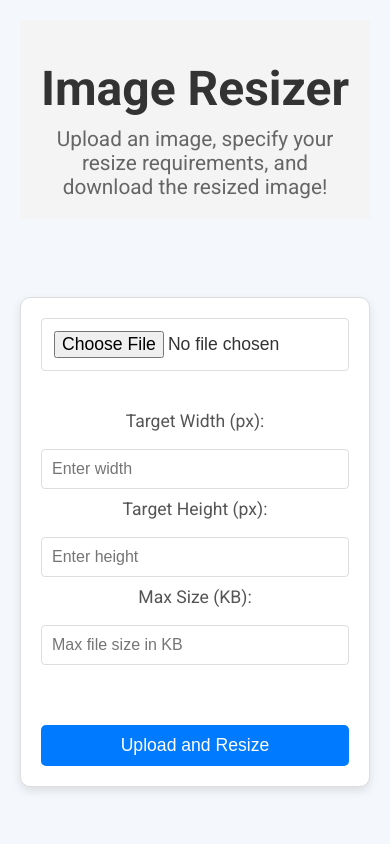
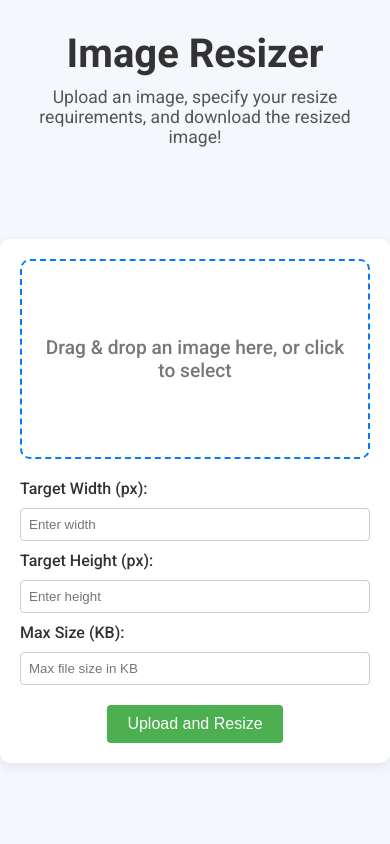
Before and after one commit to iamgroot1123/image-resizer, a Flask app: page / in a window 390 px wide. Run offline with Flask 3, Linux system fonts and the light colour scheme; some libraries are stand-ins or nearby versions.

Commit message:
Added Drag and Drop

```diff
--- a/app.py
+++ b/app.py
@@ -4,42 +4,34 @@ import io
 
 app = Flask(__name__)
 
-# Allowed image extensions
 ALLOWED_EXTENSIONS = {'jpg', 'jpeg', 'png', 'gif'}
 
 def allowed_file(filename):
     return '.' in filename and filename.rsplit('.', 1)[1].lower() in ALLOWED_EXTENSIONS
 
 def resize_image(input_image, target_width, target_height, max_file_size_kb):
-    # Open the input image
     img = Image.open(input_image)
-
-    # Resize the image to target size using LANCZOS resampling
     img = img.resize((target_width, target_height), Image.Resampling.LANCZOS)
 
-    # Start with a reasonable quality and reduce it if the file size is too large
     quality = 95
+    output = io.BytesIO()
 
     while True:
-        # Save to BytesIO buffer
-        output_buffer = io.BytesIO()
-        img.save(output_buffer, format='JPEG', quality=quality)
-        output_buffer.seek(0)
+        output.seek(0)
+        output.truncate(0)
+        img.save(output, format='JPEG', quality=quality)
+        size_kb = len(output.getvalue()) / 1024
 
-        # Check the file size
-        file_size_kb = len(output_buffer.getvalue()) / 1024  # File size in KB
-
-        # If the file size is under the target size, we are done
-        if file_size_kb <= max_file_size_kb:
+        if size_kb <= max_file_size_kb:
             break
 
-        # Otherwise, reduce the quality and try again
         quality -= 5
-        if quality < 10:  # Prevent quality from going too low
+        if quality < 10:
             print("Could not meet the file size requirement without losing too much quality.")
             break
 
-    return output_buffer, file_size_kb
+    output.seek(0)
+    return output, size_kb
 
 @app.route('/')
 def index():
@@ -54,7 +46,6 @@ def upload_image():
         return 'No selected file'
 
     if file and allowed_file(file.filename):
-        # Get the width, height, and max size from the form
         try:
             target_width = int(request.form['width'])
             target_height = int(request.form['height'])
@@ -62,15 +53,19 @@ def upload_image():
         except ValueError:
             return 'Invalid resize parameters. Please enter valid numbers.'
 
-        # Resize image in memory
-        output_buffer, file_size_kb = resize_image(file, target_width, target_height, max_file_size_kb)
+        output_image, file_size_kb = resize_image(
+            file, target_width, target_height, max_file_size_kb
+        )
 
-        # Send the resized image as a downloadable file
-        output_buffer.seek(0)
-        return send_file(output_buffer, as_attachment=True, download_name='resized_image.jpg', mimetype='image/jpeg')
+        # Direct download
+        return send_file(
+            output_image,
+            as_attachment=True,
+            download_name='resized_image.jpg',
+            mimetype='image/jpeg'
+        )
 
-    else:
-        return 'Invalid file type. Please upload an image file (jpg, jpeg, png, gif).'
+    return 'Invalid file type. Please upload an image file (jpg, jpeg, png, gif).'
 
 if __name__ == '__main__':
     app.run(debug=True)
--- a/static/style.css
+++ b/static/style.css
@@ -1,4 +1,3 @@
-/* Global Styles */
 * {
     margin: 0;
     padding: 0;
@@ -11,32 +10,30 @@ body {
     color: #333;
     display: flex;
     flex-direction: column;
-    justify-content: flex-start; /* Keeps the title at the top */
+    min-height: 100vh;
     align-items: center;
-    min-height: 100vh;
-    padding: 20px;
 }
 
 header {
     text-align: center;
-    margin-bottom: 40px; /* Space between header and form */
+    padding: 30px 20px 10px;
 }
 
 h1 {
-    font-size: 3rem;  /* Larger title */
-    color: #333;
+    font-size: 2.5rem;
+    margin-bottom: 10px;
 }
 
 p {
-    font-size: 1.3rem;  /* Increased size */
-    color: #666;
-    margin-top: 10px;
+    font-size: 1.1rem;
+    color: #555;
 }
 
 .form-container {
+    flex: 1;
     display: flex;
-    flex-direction: column;
     align-items: center;
+    justify-content: center;
     width: 100%;
 }
 
@@ -45,104 +42,93 @@ p {
     flex-direction: column;
     gap: 20px;
     width: 100%;
-    max-width: 600px;  /* Limiting the form's width */
-    align-items: center;
-}
-
-.upload-form input[type="file"] {
-    padding: 12px;
-    font-size: 1.1rem;
-    border-radius: 4px;
-    border: 1px solid #ddd;
-    width: 100%;
     max-width: 600px;
-    margin-bottom: 20px;
-    display: block; /* Ensure block display */
-    text-align: center; /* Center the text (Choose file) */
+    padding: 20px;
+    border-radius: 10px;
+    background: #fff;
+    box-shadow: 0 4px 12px rgba(0,0,0,0.08);
 }
 
 .resize-options {
     display: flex;
     flex-direction: column;
-    gap: 20px;
-    width: 100%;
-    align-items: center;
+    gap: 10px;
 }
 
 .resize-options label {
-    font-size: 1.1rem;
-    color: #555;
-    margin-bottom: 8px;
-    display: block;
+    text-align: left;
+    font-weight: 500;
 }
 
 .resize-options input {
-    padding: 10px;
-    font-size: 1rem;
-    border: 1px solid #ddd;
+    padding: 8px;
     border-radius: 4px;
-    width: 100%;
-    max-width: 600px;
-}
-
-.upload-btn, .download-btn {
-    padding: 12px 24px;
-    font-size: 1.1rem;
-    border-radius: 4px;
-    cursor: pointer;
-    transition: background-color 0.3s ease;
-    width: 200px;
-    margin-top: 20px;
-    display: block;
-    margin-left: auto;
-    margin-right: auto;
+    border: 1px solid #ccc;
 }
 
 .upload-btn {
+    padding: 10px 20px;
     background-color: #4CAF50;
-    color: white;
+    color: #fff;
     border: none;
+    border-radius: 4px;
+    font-size: 1rem;
+    cursor: pointer;
+    align-self: center;
 }
 
 .upload-btn:hover {
     background-color: #45a049;
 }
 
-.download-btn {
-    background-color: #2196F3;
-    color: white;
-    text-decoration: none;
-    border-radius: 4px;
+/* Drop Zone Styles */
+.drop-zone {
+    width: 100%;
+    height: 200px;
+    padding: 20px;
+    display: flex;
+    align-items: center;
+    justify-content: center;
+    text-align: center;
+    font-family: 'Roboto', sans-serif;
+    font-weight: 500;
+    font-size: 1.2rem;
+    cursor: pointer;
+    color: #777;
+    border: 2px dashed #007bff;
+    border-radius: 10px;
+    transition: background-color 0.2s, border-color 0.2s;
 }
 
-.download-btn:hover {
-    background-color: #1976D2;
+.drop-zone--over {
+    border-style: solid;
+    background-color: #cde7ff;
 }
 
-/* Message Area */
-.message {
-    margin-top: 30px;
-    padding: 20px;
-    background-color: #f0f4f8;
-    border-radius: 5px;
-    box-shadow: 0 2px 4px rgba(0, 0, 0, 0.1);
-    max-width: 600px;
-    width: 100%;
+.drop-zone__input {
+    display: none;
 }
 
-.message p {
-    font-size: 1.2rem;
-    color: #333;
-    margin-bottom: 15px;
+.drop-zone__thumb {
+    width: 100%;
+    height: 100%;
+    border-radius: 10px;
+    overflow: hidden;
+    background-color: #f4f7fc;
+    background-size: cover;
+    background-position: center;
+    position: relative;
 }
 
-/* Responsive Design */
-@media (max-width: 768px) {
-    .upload-btn, .download-btn {
-        width: 100%;
-    }
-
-    .upload-form input[type="file"] {
-        max-width: 100%;
-    }
+.drop-zone__thumb::after {
+    content: attr(data-label);
+    position: absolute;
+    bottom: 0;
+    left: 0;
+    width: 100%;
+    padding: 5px 0;
+    color: #fff;
+    background: rgba(0, 0, 0, 0.75);
+    font-size: 0.9rem;
+    text-align: center;
 }
--- a/templates/index.html
+++ b/templates/index.html
@@ -1,133 +1,116 @@
 <!DOCTYPE html>
 <html lang="en">
 <head>
-    <meta charset="UTF-8" />
-    <meta name="viewport" content="width=device-width, initial-scale=1.0" />
+    <meta charset="UTF-8">
+    <meta name="viewport" content="width=device-width, initial-scale=1.0">
     <title>Image Resizer</title>
-    <link
-      href="https://fonts.googleapis.com/css2?family=Roboto:wght@400;500;700&display=swap"
-      rel="stylesheet" />
-    <link
-      rel="stylesheet"
-      href="{{ url_for('static', filename='style.css') }}" />
-    <style>
-      body {
-        margin: 0;
-        font-family: "Roboto", sans-serif;
-        display: flex;
-        flex-direction: column;
-        min-height: 100vh;
-      }
-
-      header {
-        text-align: center;
-        padding: 40px 20px 20px;
-        background-color: #f4f4f4;
-      }
-
-      .form-container {
-        flex-grow: 1;
-        display: flex;
-        flex-direction: column;
-        justify-content: center;
-        align-items: center;
-      }
-
-      .upload-form {
-        display: flex;
-        flex-direction: column;
-        align-items: center;
-        padding: 20px;
-        border: 1px solid #ddd;
-        border-radius: 10px;
-        box-shadow: 0 4px 10px rgba(0, 0, 0, 0.1);
-        background-color: white;
-      }
-
-      input[type="file"] {
-        margin-bottom: 20px;
-        display: block;
-      }
-
-      .resize-options {
-        display: flex;
-        flex-direction: column;
-        gap: 10px;
-        margin-bottom: 20px;
-      }
-
-      .upload-btn,
-      .download-btn {
-        background-color: #007bff;
-        color: white;
-        padding: 10px 20px;
-        border: none;
-        border-radius: 5px;
-        cursor: pointer;
-        text-decoration: none;
-      }
-
-      .message {
-        margin-top: 20px;
-        text-align: center;
-      }
-
-      .download-btn {
-        margin-top: 10px;
-      }
-    </style>
+    <link href="https://fonts.googleapis.com/css2?family=Roboto:wght@400;500;700&display=swap" rel="stylesheet">
+    <link rel="stylesheet" href="{{ url_for('static', filename='style.css') }}">
 </head>
 <body>
-    <!-- Title and Description at the top -->
+    <!-- Top title + description -->
     <header>
         <h1>Image Resizer</h1>
-      <p>
-        Upload an image, specify your resize requirements, and download the
-        resized image!
-      </p>
+        <p>Upload an image, specify your resize requirements, and download the resized image!</p>
     </header>
 
-    <!-- Form for uploading the image and specifying resize options -->
+    <!-- Centered form block -->
     <div class="form-container">
-      <form
-        action="/upload"
-        method="POST"
-        enctype="multipart/form-data"
-        class="upload-form">
-        <input type="file" name="image" accept="image/*" required />
+        <form action="/upload" method="POST" enctype="multipart/form-data" class="upload-form">
 
-        <!-- Resize Options -->
+            <!-- File input -->
+            <div class="drop-zone">
+                <span class="drop-zone__prompt">Drag & drop an image here, or click to select</span>
+                <input type="file" name="image" id="fileInput" class="drop-zone__input" accept="image/*" required>
+            </div>
+
             <div class="resize-options">
                 <label for="width">Target Width (px):</label>
-          <input
-            type="number"
-            name="width"
-            id="width"
-            min="10"
-            placeholder="Enter width"
-            required />
+                <input type="number" name="width" id="width" min="10" placeholder="Enter width" required>
 
                 <label for="height">Target Height (px):</label>
-          <input
-            type="number"
-            name="height"
-            id="height"
-            min="10"
-            placeholder="Enter height"
-            required />
+                <input type="number" name="height" id="height" min="10" placeholder="Enter height" required>
 
                 <label for="max_size">Max Size (KB):</label>
-          <input
-            type="number"
-            name="max_size"
-            id="max_size"
-            min="1"
-            placeholder="Max file size in KB"
-            required />
+                <input type="number" name="max_size" id="max_size" min="1" placeholder="Max file size in KB" required>
             </div>
 
             <button type="submit" class="upload-btn">Upload and Resize</button>
         </form>
     </div>
+
+    <script>
+        document.querySelectorAll(".drop-zone__input").forEach((inputElement) => {
+            const dropZoneElement = inputElement.closest(".drop-zone");
+
+            dropZoneElement.addEventListener("click", (e) => {
+                inputElement.click();
+            });
+
+            inputElement.addEventListener("change", (e) => {
+                if (inputElement.files.length) {
+                    updateThumbnail(dropZoneElement, inputElement.files[0]);
+                }
+            });
+
+            dropZoneElement.addEventListener("dragover", (e) => {
+                e.preventDefault();
+                dropZoneElement.classList.add("drop-zone--over");
+            });
+
+            ["dragleave", "dragend"].forEach((type) => {
+                dropZoneElement.addEventListener(type, (e) => {
+                    dropZoneElement.classList.remove("drop-zone--over");
+                });
+            });
+
+            dropZoneElement.addEventListener("drop", (e) => {
+                e.preventDefault();
+
+                if (e.dataTransfer.files.length) {
+                    inputElement.files = e.dataTransfer.files;
+                    updateThumbnail(dropZoneElement, e.dataTransfer.files[0]);
+                }
+
+                dropZoneElement.classList.remove("drop-zone--over");
+            });
+        });
+
+        /**
+         * Updates the thumbnail on a drop zone element.
+         *
+         * @param {HTMLElement} dropZoneElement
+         * @param {File} file
+         */
+        function updateThumbnail(dropZoneElement, file) {
+            let thumbnailElement = dropZoneElement.querySelector(".drop-zone__thumb");
+
+            // First time - remove the prompt
+            if (dropZoneElement.querySelector(".drop-zone__prompt")) {
+                dropZoneElement.querySelector(".drop-zone__prompt").remove();
+            }
+
+            // First time - create the thumbnail element
+            if (!thumbnailElement) {
+                thumbnailElement = document.createElement("div");
+                thumbnailElement.classList.add("drop-zone__thumb");
+                dropZoneElement.appendChild(thumbnailElement);
+            }
+
+            thumbnailElement.dataset.label = file.name;
+
+            // Show thumbnail for image files
+            if (file.type.startsWith("image/")) {
+                const reader = new FileReader();
+
+                reader.readAsDataURL(file);
+                reader.onload = () => {
+                    thumbnailElement.style.backgroundImage = `url('${reader.result}')`;
+                };
+            } else {
+                thumbnailElement.style.backgroundImage = null;
+            }
+        }
+    </script>
 </body>
 </html>
```
Lines whose indentation alone changed are shown as unchanged.
